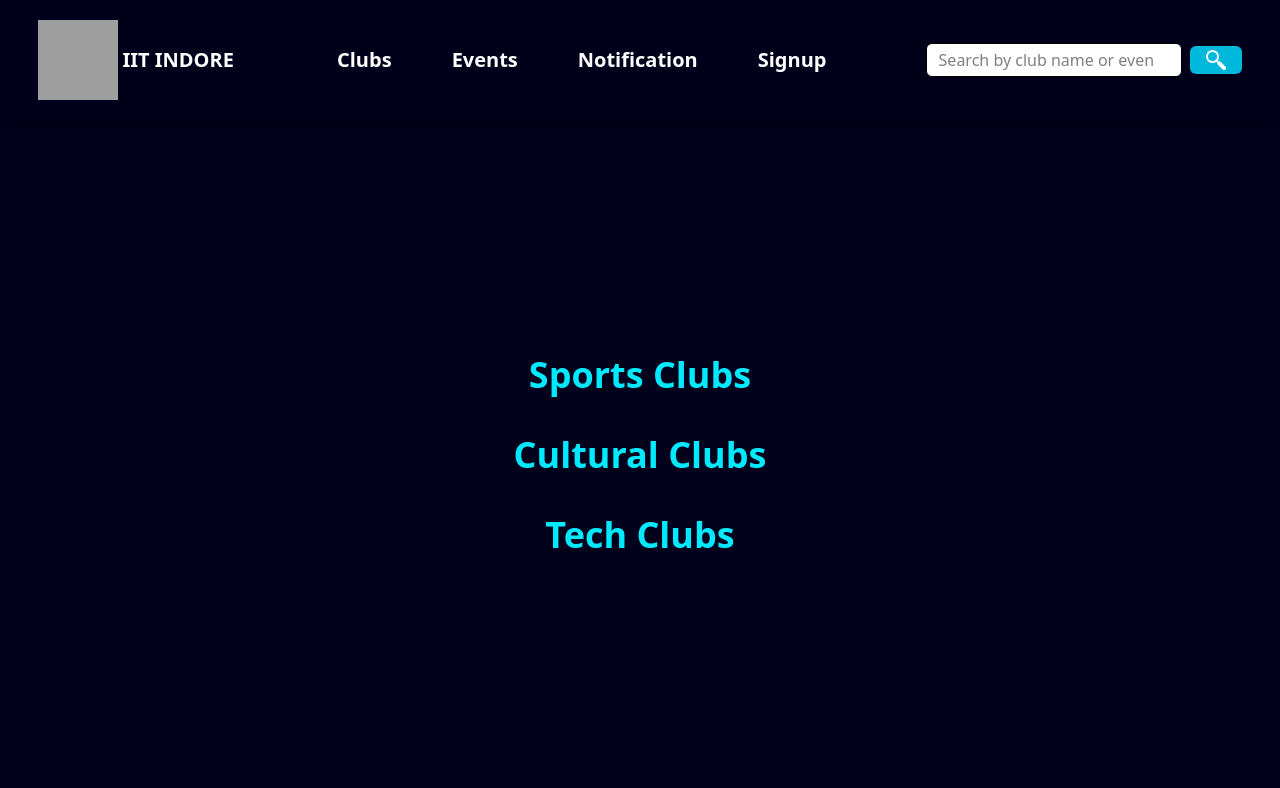
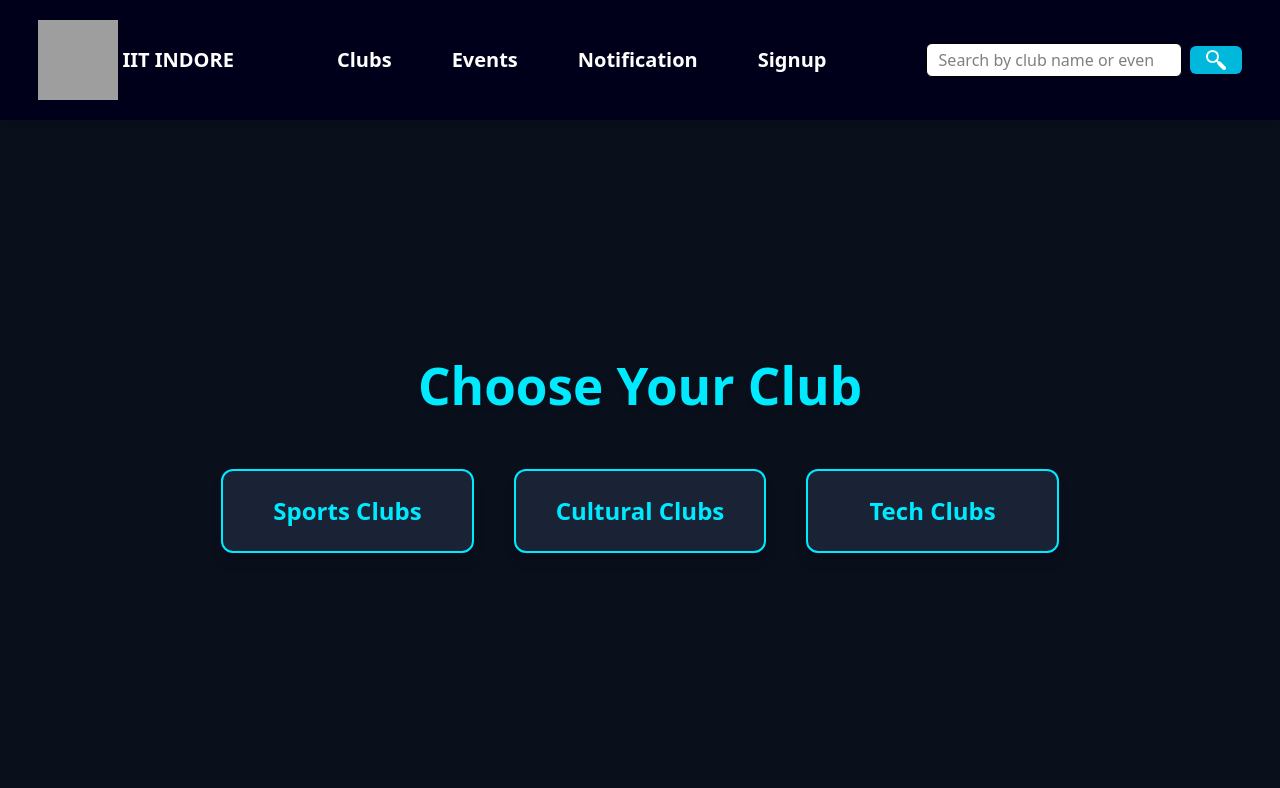
Before and after one commit to Sakshya2504/IITI_SoC_25, a React (Vite) app: page /clubselection in a window 1280 px wide. Shown: the top 788 px of the page. Built offline with nearby package versions, Linux system fonts and the light colour scheme; grey boxes are pictures that could not be loaded.

Commit message:
Styling-1

```diff
--- a/src/components/Clubselection.jsx
+++ b/src/components/Clubselection.jsx
@@ -1,14 +1,29 @@
-import React from 'react'
-import { Link } from 'react-router-dom'
+import React from 'react';
+import { Link } from 'react-router-dom';
 
 function Clubselection() {
+  const clubs = [
+    { name: 'Sports Clubs', path: '/clubs/SportsClubs' },
+    { name: 'Cultural Clubs', path: '/clubs/CulturalClubs' },
+    { name: 'Tech Clubs', path: '/clubs/TechClubs' }
+  ];
+
   return (
-    <div className='flex flex-col w-[100vw] h-[calc(100vh-130px)] gap-10 items-center justify-center '>
-    <Link to={'/clubs/SportsClubs'} className='text-[#00EAFF] font-bold text-4xl'>Sports Clubs</Link>
-    <Link to={'/clubs/CulturalClubs'} className='text-[#00EAFF] font-bold text-4xl'>Cultural Clubs</Link>
-    <Link to={'/clubs/TechClubs'}className='text-[#00EAFF] font-bold text-4xl'>Tech Clubs</Link>
-    </div>
-  )
+    <section className="flex flex-col items-center justify-center w-full h-[calc(100vh-130px)] bg-[#0A0F1C] text-white">
+      <h1 className="text-5xl font-bold text-[#00EAFF] mb-14 drop-shadow-md">Choose Your Club</h1>
+      <div className="grid grid-cols-1 sm:grid-cols-3 gap-10 px-6">
+        {clubs.map((club) => (
+          <Link
+            key={club.name}
+            to={club.path}
+            className="bg-[#1A2236] border-2 border-[#00EAFF] hover:bg-[#00EAFF] hover:text-[#0A0F1C] text-[#00EAFF] font-semibold text-xl sm:text-2xl py-6 px-10 rounded-xl shadow-lg transition duration-300 ease-in-out transform hover:scale-105 text-center"
+          >
+            {club.name}
+          </Link>
+        ))}
+      </div>
+    </section>
+  );
 }
 
-export default Clubselection
+export default Clubselection;
```
